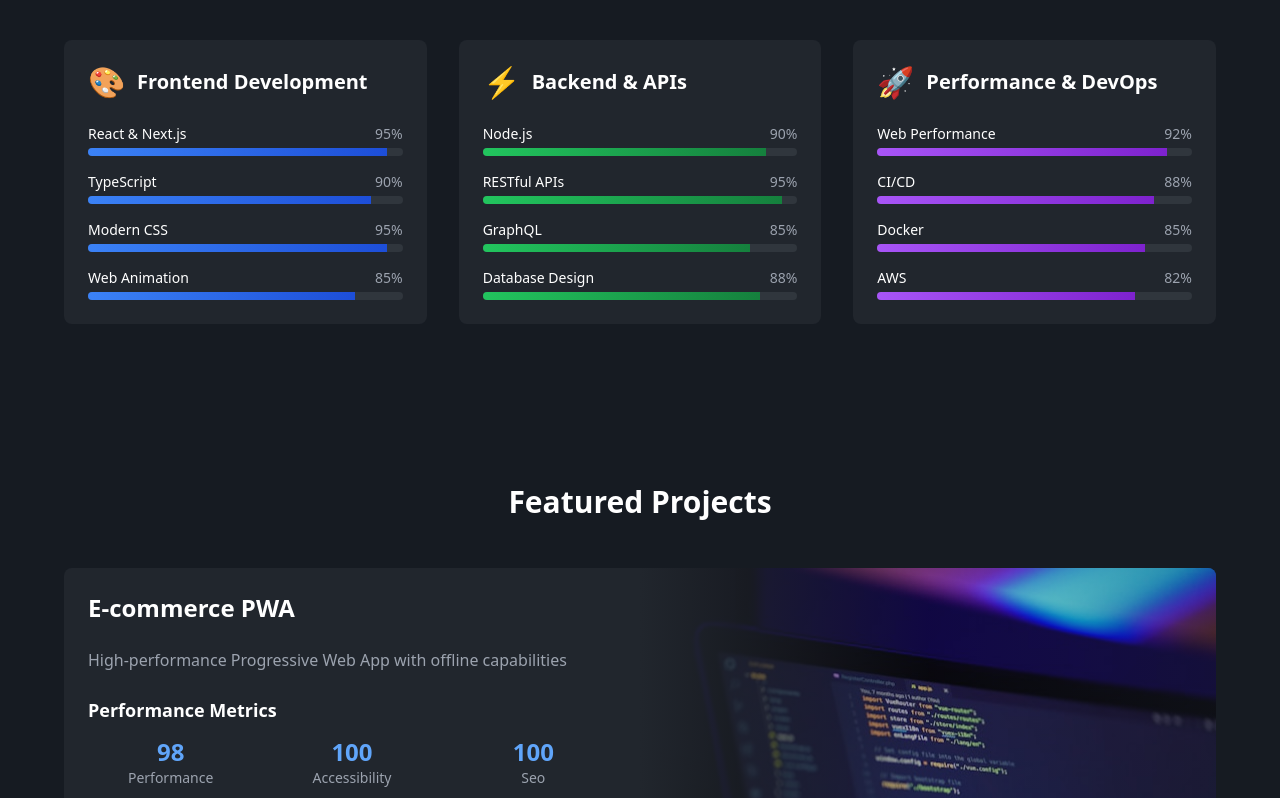
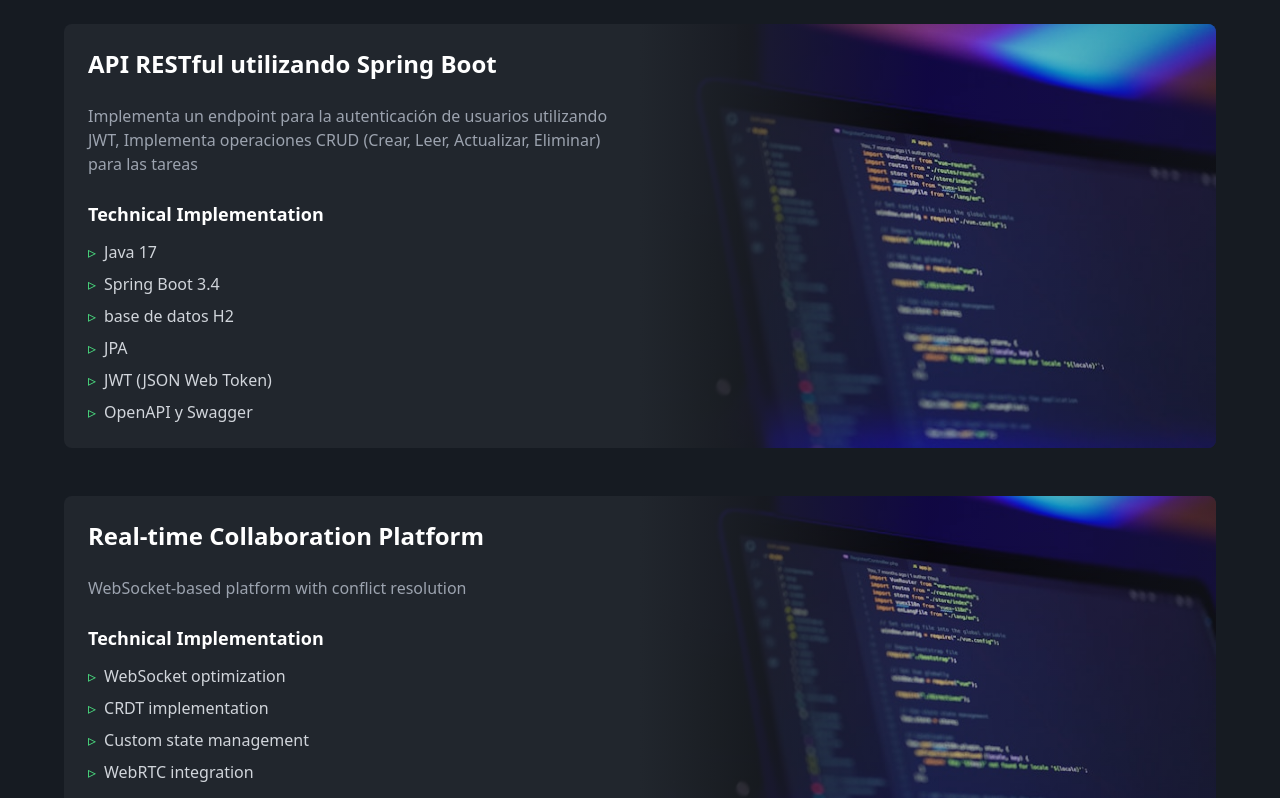
Before and after one commit to rsalgadoc/rsalgadoc.github.io, a Next.js app: page / in a window 1280 px wide. Shown: the part 940-1738 px from the top of the page. Built offline with nearby package versions, Linux system fonts and the light colour scheme.

Commit message:
Update layout and add hoy deploy to git hub pages

```diff
--- a/app/components/ProjectsSection.tsx
+++ b/app/components/ProjectsSection.tsx
@@ -5,18 +5,13 @@ export const ProjectsSection = () => {
 	return (
 		<section id="work" className="py-12 sm:py-20 px-4 bg-[#161B22] scroll-mt-20">
 			<div className="max-w-6xl mx-auto">
-				<h2 className="text-2xl sm:text-3xl font-bold mb-8 sm:mb-12 text-center">Featured Projects</h2>
+				<h2 className="text-2xl sm:text-3xl font-bold mb-8 sm:mb-12 text-center">Ejemplo de mi trabajo</h2>
 				<div className="space-y-8 sm:space-y-12">
 					{[
 						{
-							title: 'E-commerce PWA',
-							description: 'High-performance Progressive Web App with offline capabilities',
-							metrics: {
-								performance: 98,
-								accessibility: 100,
-								seo: 100,
-							},
-							techDetails: ['Service Worker implementation', 'IndexedDB for offline data', 'Streaming SSR', 'Dynamic code splitting'],
+							title: 'API RESTful utilizando Spring Boot',
+							description: 'Implementa un endpoint para la autenticación de usuarios utilizando JWT, Implementa operaciones CRUD (Crear, Leer, Actualizar, Eliminar) para las tareas',
+							techDetails: ['Java 17', 'Spring Boot 3.4', 'base de datos H2', 'JPA', 'JWT (JSON Web Token)', 'OpenAPI y Swagger'],
 							image: '/code.jpg',
 						},
 						{
@@ -36,19 +31,6 @@ export const ProjectsSection = () => {
 								<div className="p-4 sm:p-6 space-y-4 sm:space-y-6">
 									<h3 className="text-xl sm:text-2xl font-bold">{project.title}</h3>
 									<p className="text-sm sm:text-base text-gray-400">{project.description}</p>
-
-									{/* Performance Metrics */}
-									<div className="space-y-3">
-										<h4 className="text-base sm:text-lg font-semibold">Performance Metrics</h4>
-										<div className="grid grid-cols-3 gap-2 sm:gap-4">
-											{Object.entries(project.metrics).map(([key, value]) => (
-												<div key={key} className="text-center">
-													<div className="text-2xl font-bold text-blue-400">{value}</div>
-													<div className="text-sm text-gray-400 capitalize">{key}</div>
-												</div>
-											))}
-										</div>
-									</div>
 
 									{/* Technical Implementation */}
 									<div>
--- a/app/page.tsx
+++ b/app/page.tsx
@@ -8,9 +8,7 @@ export default function WebDeveloperPortfolio() {
 	return (
 		<main className="min-h-screen bg-[#0D1117] text-white">
 			<HeroSection />
-			<SkillsSection />
 			<ProjectsSection />
-			<WebCapabilitiesSection />
 			<ContactSection />
 		</main>
 	);
```
Also changed, not shown: 1 other file (tests, documents, lock files or other folders).
